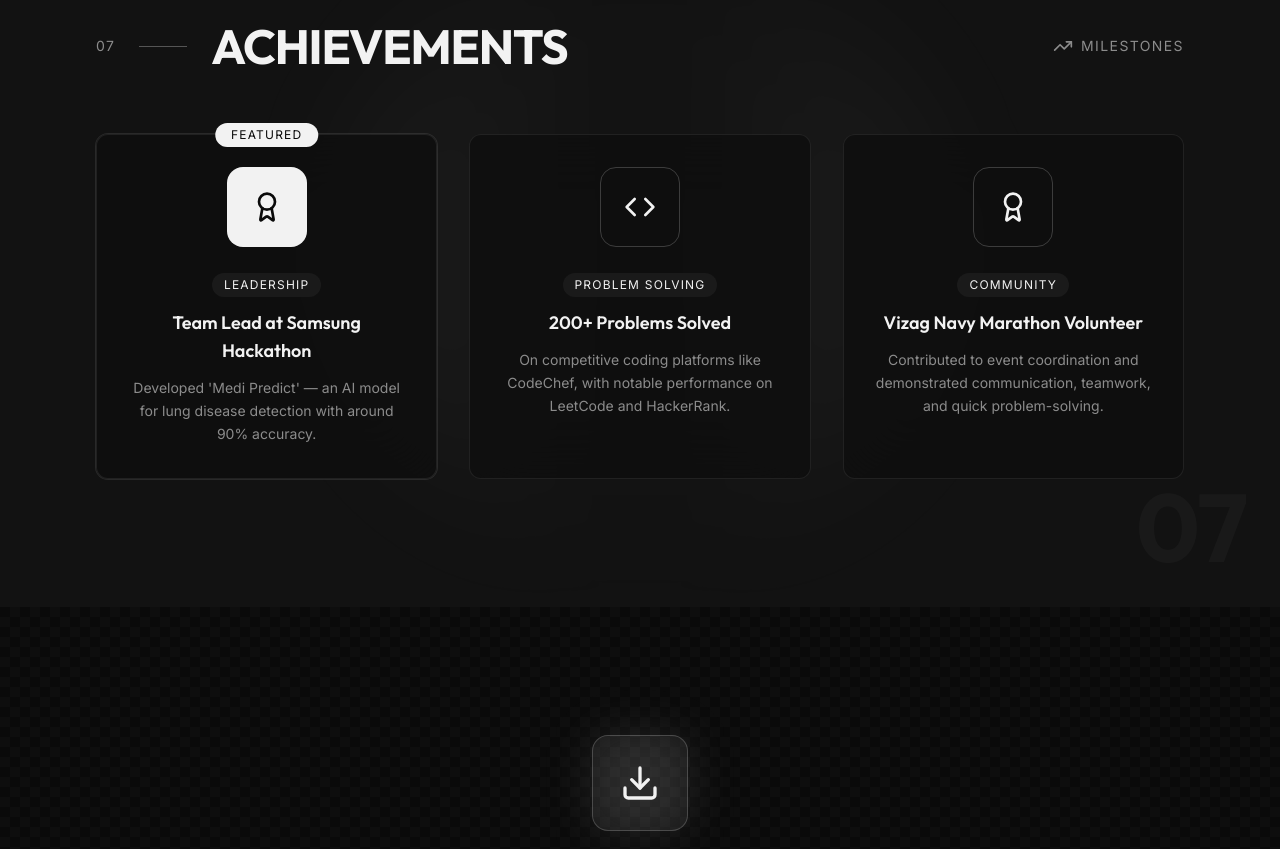
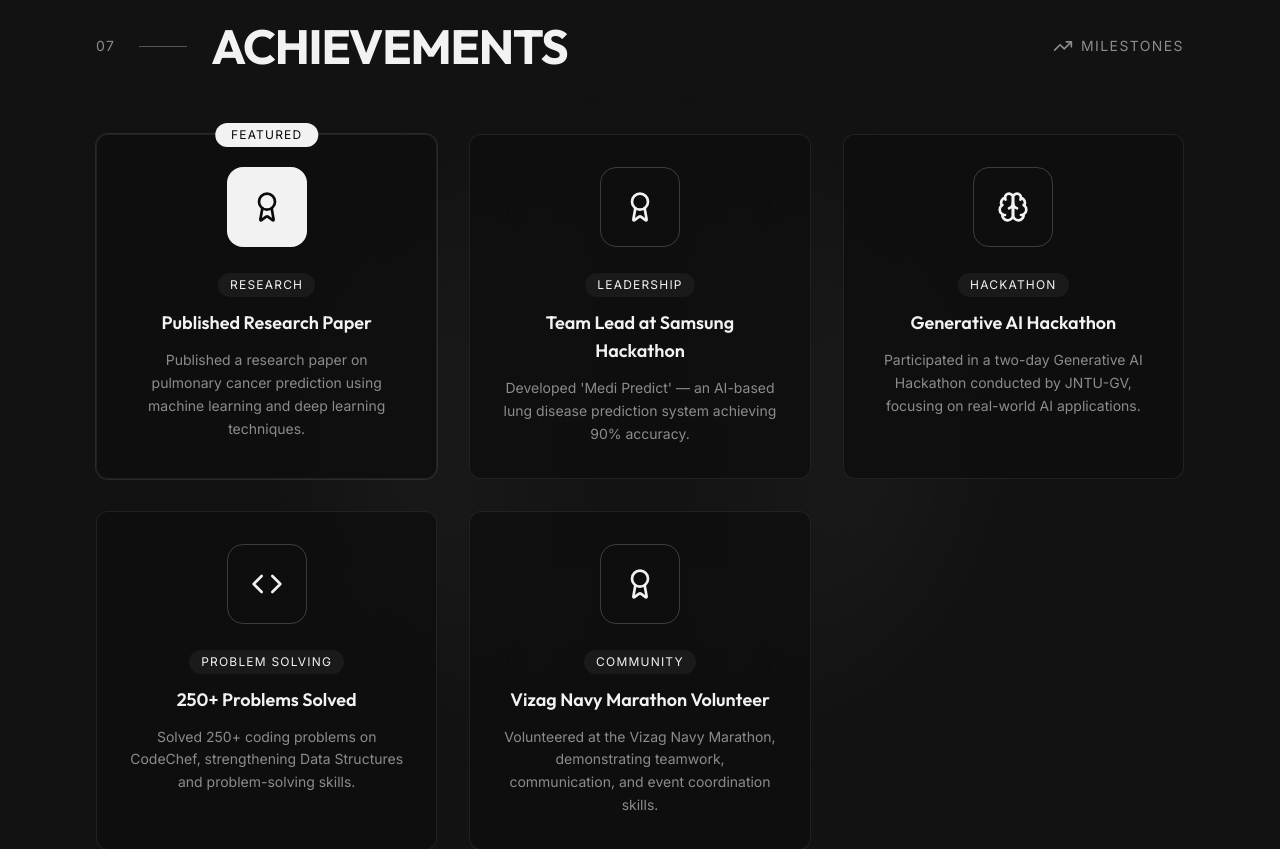
Before and after one commit to Chaitu2205/chaitanya-portfolio-dev, a React (Vite) app: page / in a window 1280 px wide. Shown: the part 6460-7309 px from the top of the page. Built offline with nearby package versions, Linux system fonts and the light colour scheme; the HTML template or start-up script is replaced by a standard one.

Commit message:
Changes
Co-authored-by: Chaitu2205 <202484486+Chaitu2205@users.noreply.github.com>

```diff
--- a/src/pages/Index.tsx
+++ b/src/pages/Index.tsx
@@ -743,27 +743,41 @@ const Index = () => {
             </div>
           </div>
 
-          <div className="grid md:grid-cols-3 gap-8">
+          <div className="grid md:grid-cols-2 lg:grid-cols-3 gap-8">
             {[
+              {
+                icon: Award,
+                label: "RESEARCH",
+                title: "Published Research Paper",
+                desc: "Published a research paper on pulmonary cancer prediction using machine learning and deep learning techniques.",
+                highlight: true
+              },
               {
                 icon: Award,
                 label: "LEADERSHIP",
                 title: "Team Lead at Samsung Hackathon",
-                desc: "Developed 'Medi Predict' — an AI model for lung disease detection with around 90% accuracy.",
-                highlight: true
+                desc: "Developed 'Medi Predict' — an AI-based lung disease prediction system achieving 90% accuracy.",
+                highlight: false
+              },
+              {
+                icon: Brain,
+                label: "HACKATHON",
+                title: "Generative AI Hackathon",
+                desc: "Participated in a two-day Generative AI Hackathon conducted by JNTU-GV, focusing on real-world AI applications.",
+                highlight: false
               },
               {
                 icon: Code,
                 label: "PROBLEM SOLVING",
-                title: "200+ Problems Solved",
-                desc: "On competitive coding platforms like CodeChef, with notable performance on LeetCode and HackerRank.",
+                title: "250+ Problems Solved",
+                desc: "Solved 250+ coding problems on CodeChef, strengthening Data Structures and problem-solving skills.",
                 highlight: false
               },
               {
                 icon: Award,
                 label: "COMMUNITY",
                 title: "Vizag Navy Marathon Volunteer",
-                desc: "Contributed to event coordination and demonstrated communication, teamwork, and quick problem-solving.",
+                desc: "Volunteered at the Vizag Navy Marathon, demonstrating teamwork, communication, and event coordination skills.",
                 highlight: false
               }
             ].map((achievement, idx) => (
```
